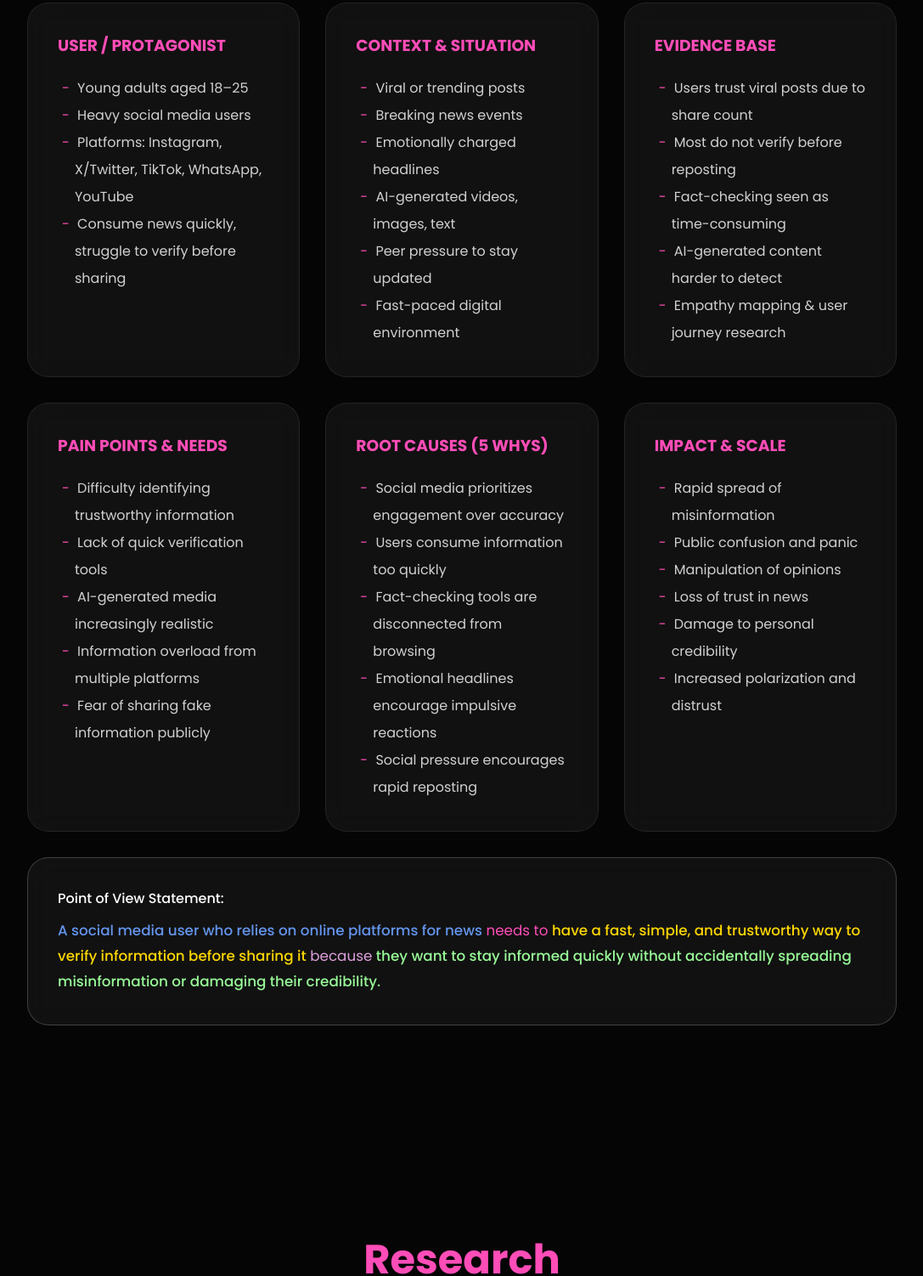
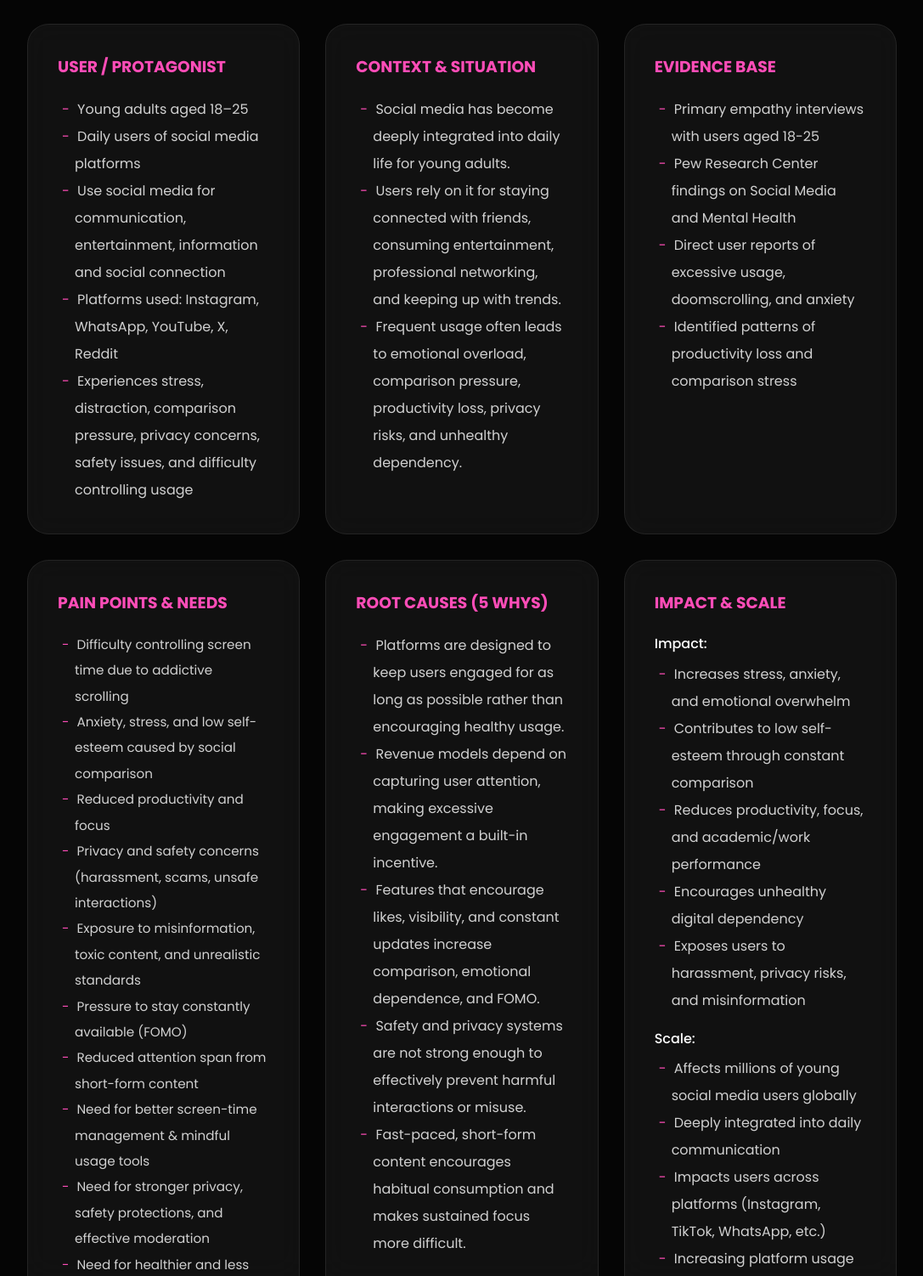
Before and after one commit to wakeuprishabh/design-thinking-project, a plain HTML site: page index.html in a window 1280 px wide. Shown: the part 3243-4745 px from the top of the page at 85% size, without its empty margins (96-1183 px from the left). Drawn offline with Linux system fonts and the light colour scheme.

Commit message:
Update index.html

```diff
--- a/index.html
+++ b/index.html
@@ -373,35 +373,35 @@
 
       <div class="member">
         <img src="https://placehold.co/120x120/ff1493/000000?text=VM" alt="">
-        <h3>Varun Mahipal</h3>
-
+        <h3>VM</h3>
+        <p>Research & Analysis</p>
       </div>
 
+      00
+
       <div class="member">
-        <img src="https://placehold.co/120x120/ff1493/000000?text=MN" alt="">
+        <img src="https://placehold.co/120x120/ff1493/000000?text=RN" alt="">
         <h3>Rishabh Nair</h3>
 
       </div>
 
       <div class="member">
-        <img src="https://placehold.co/120x120/ff1493/000000?text=RN" alt="">
+        <img src="https://placehold.co/120x120/ff1493/000000?text=NV" alt="">
         <h3>Nikhil Vadali</h3>
 
       </div>
 
       <div class="member">
-        <img src="https://placehold.co/120x120/ff1493/000000?text=NV" alt="">
+        <img src="https://placehold.co/120x120/ff1493/000000?text=AS" alt="">
         <h3>Ashish Simhadri</h3>
 
       </div>
 
       <div class="member">
-        <img src="https://placehold.co/120x120/ff1493/000000?text=AS" alt="">
+        <img src="https://placehold.co/120x120/ff1493/000000?text=AK" alt="">
         <h3>Adithya Kumar</h3>
 
       </div>
-
-
 
     </div>
 
@@ -422,66 +422,75 @@
         <h3>USER / PROTAGONIST</h3>
         <ul>
           <li>Young adults aged 18–25</li>
-          <li>Heavy social media users</li>
-          <li>Platforms: Instagram, X/Twitter, TikTok, WhatsApp, YouTube</li>
-          <li>Consume news quickly, struggle to verify before sharing</li>
+          <li>Daily users of social media platforms</li>
+          <li>Use social media for communication, entertainment, information and social connection</li>
+          <li>Platforms used: Instagram, WhatsApp, YouTube, X, Reddit</li>
+          <li>Experiences stress, distraction, comparison pressure, privacy concerns, safety issues, and difficulty controlling usage</li>
         </ul>
       </div>
 
       <div class="card">
         <h3>CONTEXT & SITUATION</h3>
         <ul>
-          <li>Viral or trending posts</li>
-          <li>Breaking news events</li>
-          <li>Emotionally charged headlines</li>
-          <li>AI-generated videos, images, text</li>
-          <li>Peer pressure to stay updated</li>
-          <li>Fast-paced digital environment</li>
+          <li>Social media has become deeply integrated into daily life for young adults.</li>
+          <li>Users rely on it for staying connected with friends, consuming entertainment, professional networking, and keeping up with trends.</li>
+          <li>Frequent usage often leads to emotional overload, comparison pressure, productivity loss, privacy risks, and unhealthy dependency.</li>
         </ul>
       </div>
 
       <div class="card">
         <h3>EVIDENCE BASE</h3>
         <ul>
-          <li>Users trust viral posts due to share count</li>
-          <li>Most do not verify before reposting</li>
-          <li>Fact-checking seen as time-consuming</li>
-          <li>AI-generated content harder to detect</li>
-          <li>Empathy mapping & user journey research</li>
+          <li>Primary empathy interviews with users aged 18-25</li>
+          <li>Pew Research Center findings on Social Media and Mental Health</li>
+          <li>Direct user reports of excessive usage, doomscrolling, and anxiety</li>
+          <li>Identified patterns of productivity loss and comparison stress</li>
         </ul>
       </div>
 
       <div class="card">
         <h3>PAIN POINTS & NEEDS</h3>
-        <ul>
-          <li>Difficulty identifying trustworthy information</li>
-          <li>Lack of quick verification tools</li>
-          <li>AI-generated media increasingly realistic</li>
-          <li>Information overload from multiple platforms</li>
-          <li>Fear of sharing fake information publicly</li>
+        <ul style="font-size: 0.95rem;">
+          <li>Difficulty controlling screen time due to addictive scrolling</li>
+          <li>Anxiety, stress, and low self-esteem caused by social comparison</li>
+          <li>Reduced productivity and focus</li>
+          <li>Privacy and safety concerns (harassment, scams, unsafe interactions)</li>
+          <li>Exposure to misinformation, toxic content, and unrealistic standards</li>
+          <li>Pressure to stay constantly available (FOMO)</li>
+          <li>Reduced attention span from short-form content</li>
+          <li>Need for better screen-time management & mindful usage tools</li>
+          <li>Need for stronger privacy, safety protections, and effective moderation</li>
+          <li>Need for healthier and less overwhelming social media experiences</li>
         </ul>
       </div>
 
       <div class="card">
         <h3>ROOT CAUSES (5 WHYS)</h3>
         <ul>
-          <li>Social media prioritizes engagement over accuracy</li>
-          <li>Users consume information too quickly</li>
-          <li>Fact-checking tools are disconnected from browsing</li>
-          <li>Emotional headlines encourage impulsive reactions</li>
-          <li>Social pressure encourages rapid reposting</li>
+          <li>Platforms are designed to keep users engaged for as long as possible rather than encouraging healthy usage.</li>
+          <li>Revenue models depend on capturing user attention, making excessive engagement a built-in incentive.</li>
+          <li>Features that encourage likes, visibility, and constant updates increase comparison, emotional dependence, and FOMO.</li>
+          <li>Safety and privacy systems are not strong enough to effectively prevent harmful interactions or misuse.</li>
+          <li>Fast-paced, short-form content encourages habitual consumption and makes sustained focus more difficult.</li>
         </ul>
       </div>
 
       <div class="card">
         <h3>IMPACT & SCALE</h3>
-        <ul>
-          <li>Rapid spread of misinformation</li>
-          <li>Public confusion and panic</li>
-          <li>Manipulation of opinions</li>
-          <li>Loss of trust in news</li>
-          <li>Damage to personal credibility</li>
-          <li>Increased polarization and distrust</li>
+        <p style="color: #fff; font-weight: 500; margin-bottom: 5px;">Impact:</p>
+        <ul style="margin-top: 0; margin-bottom: 15px;">
+          <li>Increases stress, anxiety, and emotional overwhelm</li>
+          <li>Contributes to low self-esteem through constant comparison</li>
+          <li>Reduces productivity, focus, and academic/work performance</li>
+          <li>Encourages unhealthy digital dependency</li>
+          <li>Exposes users to harassment, privacy risks, and misinformation</li>
+        </ul>
+        <p style="color: #fff; font-weight: 500; margin-bottom: 5px;">Scale:</p>
+        <ul style="margin-top: 0;">
+          <li>Affects millions of young social media users globally</li>
+          <li>Deeply integrated into daily communication</li>
+          <li>Impacts users across platforms (Instagram, TikTok, WhatsApp, etc.)</li>
+          <li>Increasing platform usage continues to expand the scale</li>
         </ul>
       </div>
 
@@ -490,11 +499,11 @@
     <div class="card" style="margin-top: 30px; border-color: rgba(255,255,255,0.2);">
       <h4 style="color: white; margin-bottom: 10px; font-weight: 500;">Point of View Statement:</h4>
       <p style="font-size: 1.05rem;">
-        <span style="color: #6495ED; font-weight: 500;">A social media user who relies on online platforms for news</span>
+        <span style="color: #6495ED; font-weight: 500;">Young adult social media users (18–25) need a healthier and safer way to engage with social</span>
         <span style="color: #ff4db8;">needs to</span>
-        <span style="color: #FFD700; font-weight: 500;">have a fast, simple, and trustworthy way to verify information before sharing it</span>
+        <span style="color: #FFD700; font-weight: 500;">media because constant exposure to addictive content, social comparison, and digita</span>
         <span style="color: #DDA0DD;">because</span>
-        <span style="color: #98FB98; font-weight: 500;">they want to stay informed quickly without accidentally spreading misinformation or damaging their credibility.</span>
+        <span style="color: #98FB98; font-weight: 500;">distractions negatively impacts their mental well-being, productivity, and online safety</span>
       </p>
     </div>
 
@@ -658,7 +667,6 @@
     </div>
 
   </section>
-
 
 
   <section id="solution">
```
